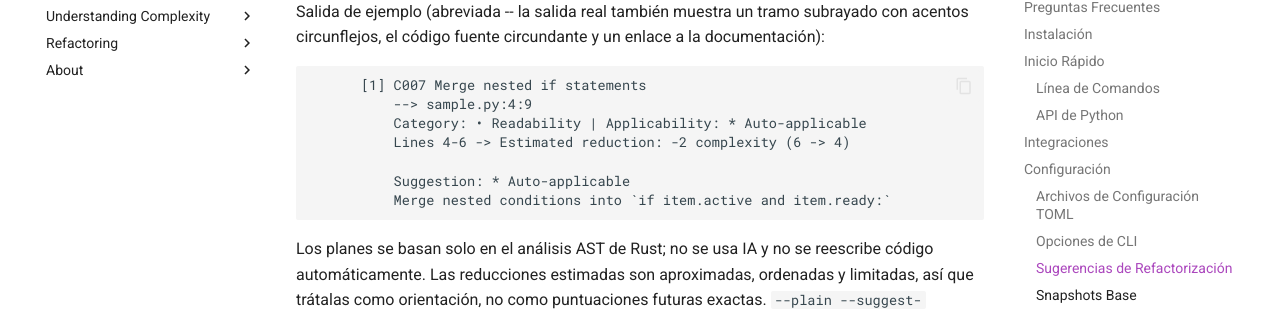
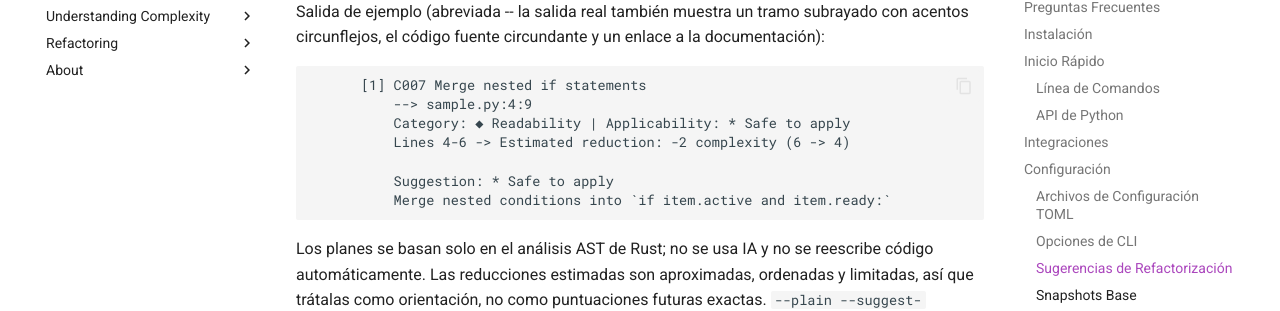
Before and after one commit to rohaquinlop/complexipy, an MkDocs documentation site: the page built from docs/es/index.md, in a window 1280 px wide and 900 px high, scrolled down 6078 px. Shown: the part 146-457 px from the top of the window. Built offline with MkDocs 1.6.1 and Material for MkDocs 9.7.7, drawn with Linux system fonts in a browser that asks for light colours; comment, search, counter and statistics services are not loaded.

Commit message:
docs(refactor): fix stale sample output labels and icons

````diff
--- a/docs/es/index.md
+++ b/docs/es/index.md
@@ -264,10 +264,10 @@ Salida de ejemplo (abreviada -- la salida real también muestra un tramo subraya
 ```text
       [1] C007 Merge nested if statements
           --> sample.py:4:9
-          Category: • Readability | Applicability: * Auto-applicable
+          Category: ◆ Readability | Applicability: * Safe to apply
           Lines 4-6 -> Estimated reduction: -2 complexity (6 -> 4)
 
-          Suggestion: * Auto-applicable
+          Suggestion: * Safe to apply
           Merge nested conditions into `if item.active and item.ready:`
 ```
 
````
Also changed, not shown: docs/es/usage-guide.md (+2 -2 lines), docs/index.md (+1 -1 lines), docs/usage-guide.md (+1 -1 lines).
